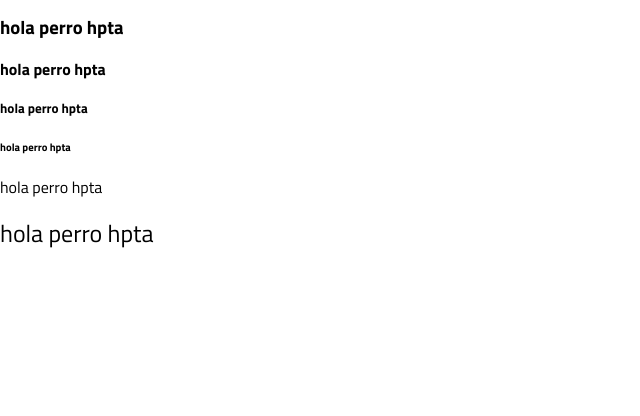
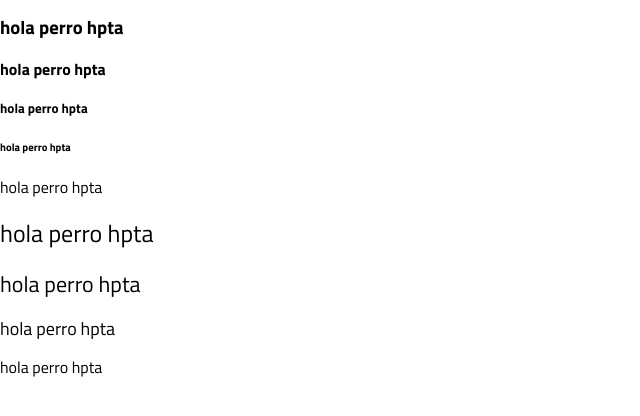
Before and after one commit to KevinBermudez20/Grupo_3_Player_Island, a website: page views/home.html in a window 1280 px wide. Shown: the part 110-526 px from the top of the page, without its empty margins (0-640 px from the left). Drawn offline with Linux system fonts and the light colour scheme.

Commit message:
prueba de push y pull

```diff
--- a/views/home.html
+++ b/views/home.html
@@ -25,6 +25,10 @@
         <h6>hola perro hpta</h6>
         <p>hola perro hpta</p>
         <p style="font-size: 24px;">hola perro hpta</p>
+        <p style="font-size: 22px;">hola perro hpta</p>
+        <p style="font-size: 18px;">hola perro hpta</p>
+        <p style="font-size: 16px;">hola perro hpta</p>
+
 
 
 
```
